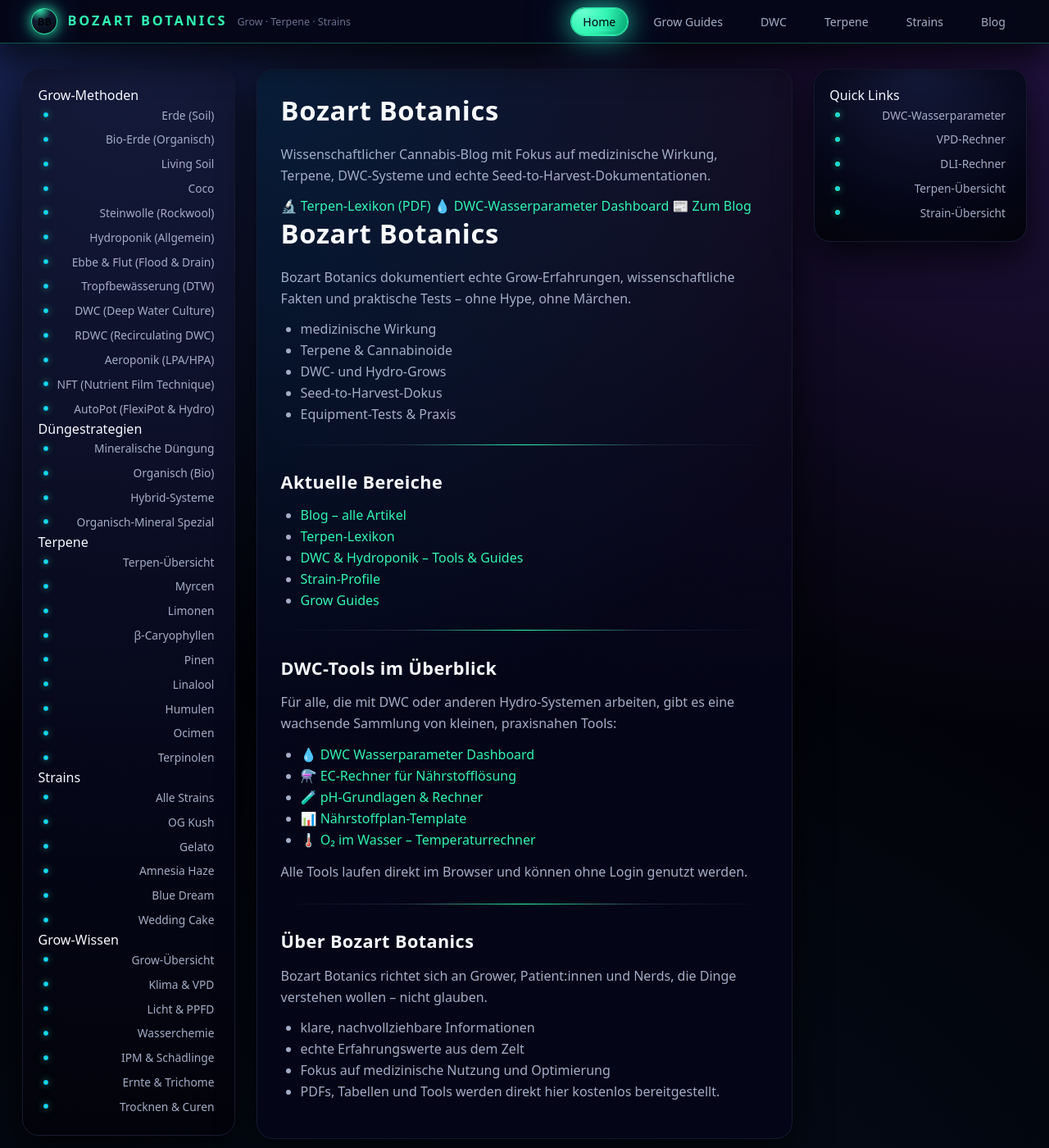
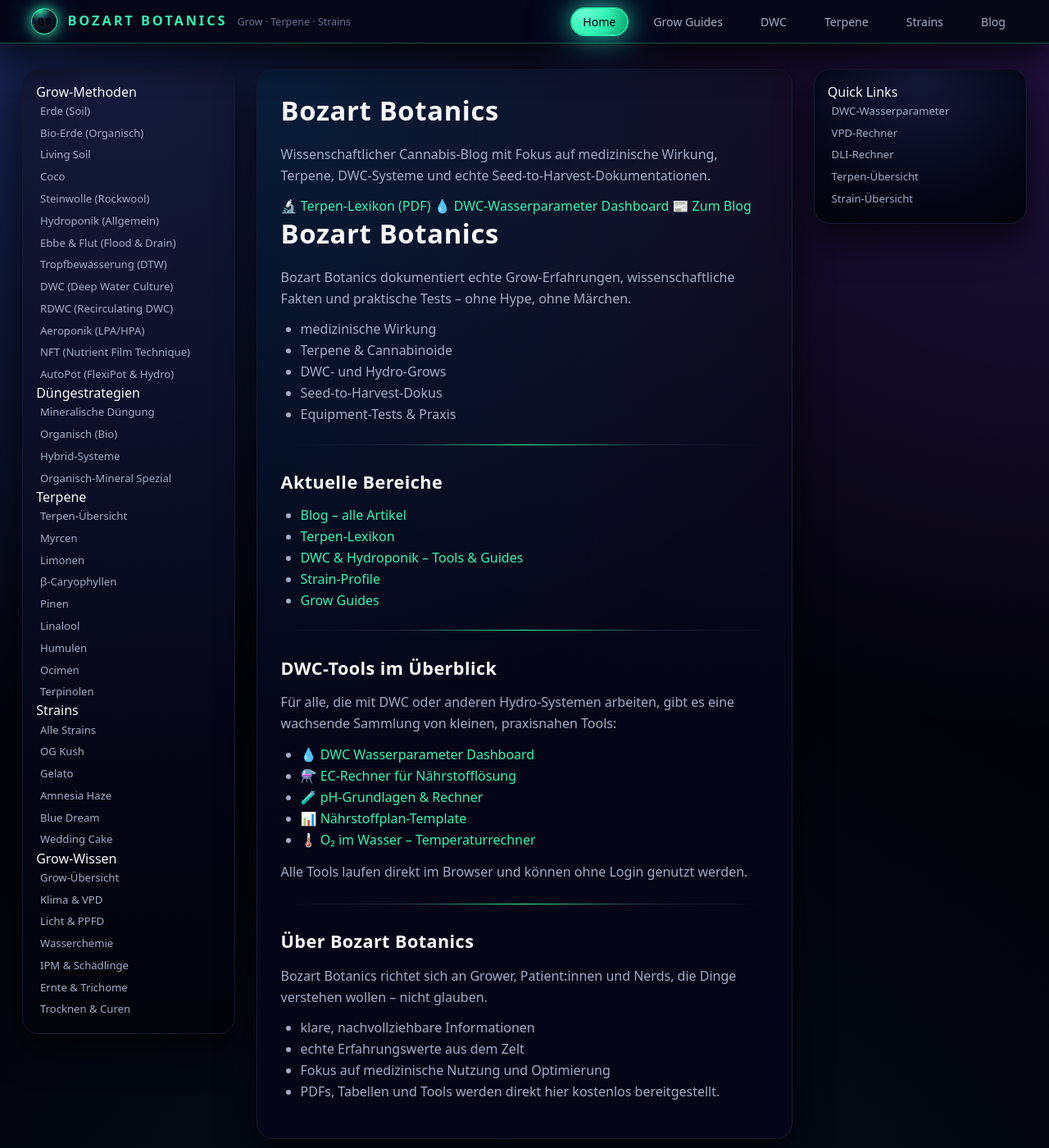
Before and after one commit to bozart-army/bozart-botanics, a Jekyll site: the page built from index.md, in a window 1280 px wide and 1400 px high. Shown: the whole window at 82% size. Built offline with Jekyll 4.4.1, drawn with Linux system fonts in a browser that asks for light colours.

Commit message:
Update style.css

```diff
--- a/assets/style.css
+++ b/assets/style.css
@@ -277,116 +277,105 @@ code {
 }
 
 /* ========================
-   Sidebars
+   Compact Sidebar (Clean)
    ======================== */
 
 .sidebar {
-  background:
-    radial-gradient(circle at top, #141a3a 0, #050617 68%, #02030a 100%);
+  background: radial-gradient(circle at top, #141a3a 0, #050617 68%, #02030a 100%);
   border-radius: var(--radius-xl);
   border: 1px solid var(--border-soft);
   box-shadow: var(--shadow-soft);
-  padding: 1.25rem 1.15rem 1.35rem;
-   list-style: none;
-   text-decoration: none;
-
+  padding: 1rem 1rem 1.1rem;
 }
 
-.sidebar-left {
-  align-self: flex-start;
-}
-
+/* Positionierung */
+.sidebar-left,
 .sidebar-right {
   align-self: flex-start;
 }
 
-/* Sidebar sections */
-
-.sidebar-block {
-  & + & {
-    margin-top: 1.1rem;
-  }
+/* Blöcke */
+.sidebar-block + .sidebar-block {
+  margin-top: 0.9rem;
 }
 
-/* Für HTML ohne &-Nesting (plain CSS): */
-
-.sidebar-block + .sidebar-block {
-  margin-top: 1.1rem;
+/* Überschriften */
+.sidebar-heading {
+  font-size: 0.7rem;
+  text-transform: uppercase;
+  letter-spacing: 0.15em;
+  color: var(--text-muted);
+  margin-bottom: 0.35rem;
 }
 
-.sidebar-heading {
-  font-size: 0.76rem;
-  text-transform: uppercase;
-  letter-spacing: 0.2em;
-  color: var(--text-muted);
-  margin: 0 0 0.4rem;
+/* Divider */
+.sidebar-divider {
+  height: 1px;
+  margin: 0.1rem 0 0.4rem;
+  background: linear-gradient(90deg, transparent, rgba(50,245,179,0.5), transparent);
 }
 
-.sidebar-divider {
-  height: 1px;
-  margin: 0.1rem 0 0.5rem;
-  background: linear-gradient(
-    90deg,
-    transparent,
-    rgba(50, 245, 179, 0.65),
-    transparent
-  );
+/* Listen ohne Punkte */
+.sidebar-list {
+  list-style: none;
+  padding: 0;
+  margin: 0;
+  font-size: 0.82rem;
 }
 
-.sidebar-list {
-  list-style: none;
-  margin: 0;
-  padding: 0;
-  font-size: 0.86rem;
+/* Abstand zwischen Links */
+.sidebar-list li + li {
+  margin-top: 0.15rem;
 }
 
-.sidebar-list li + li {
-  margin-top: 0.2rem;
-}
-
+/* Links */
 .sidebar-list a {
   display: flex;
   align-items: center;
   justify-content: space-between;
   gap: 0.4rem;
-  padding: 0.24rem 0.4rem;
+  padding: 0.2rem 0.3rem;
   border-radius: var(--radius-sm);
   color: var(--text-soft);
-  transition:
-    background 0.16s ease,
-    color 0.16s ease,
-    transform 0.16s ease,
-    box-shadow 0.16s ease;
+  text-decoration: none;
+  transition: background 0.16s ease, color 0.16s ease, transform 0.16s ease;
 }
 
+/* OPTION A – komplett ohne Punkte */
 .sidebar-list a::before {
+  content: none;
+}
+
+/* OPTIONAL: Falls du Mini-Dot behalten willst → aktivier das */
+.sidebar-list a.dot::before {
   content: "";
-  width: 6px;
-  height: 6px;
+  width: 5px;
+  height: 5px;
   border-radius: 50%;
   background: radial-gradient(circle, #32f5b3 0, #00b7ff 70%);
-  box-shadow: 0 0 8px rgba(50, 245, 179, 0.6);
 }
 
+/* Hover */
 .sidebar-list a:hover {
-  background: rgba(25, 191, 128, 0.18);
+  background: rgba(25, 191, 128, 0.14);
   color: var(--accent-strong);
-  transform: translateX(2px);
+  transform: translateX(1px);
 }
 
+/* Tags */
 .sidebar-list a span.sidebar-tag {
-  font-size: 0.68rem;
-  padding: 0.05rem 0.35rem;
+  font-size: 0.65rem;
+  padding: 0.05rem 0.3rem;
   border-radius: 999px;
-  border: 1px solid rgba(50, 245, 179, 0.5);
+  border: 1px solid rgba(50,245,179,0.45);
   color: var(--accent-strong);
 }
 
-/* Sidebar right “Quick Links” */
-
-.sidebar-right .sidebar-list a::before {
+/* Rechte Sidebar andere Farbe (optional) */
+.sidebar-right .sidebar-list a.dot::before {
   background: radial-gradient(circle, #00b7ff 0, #32f5b3 70%);
 }
+
 
 /* ========================
    Main Content Panel
```
